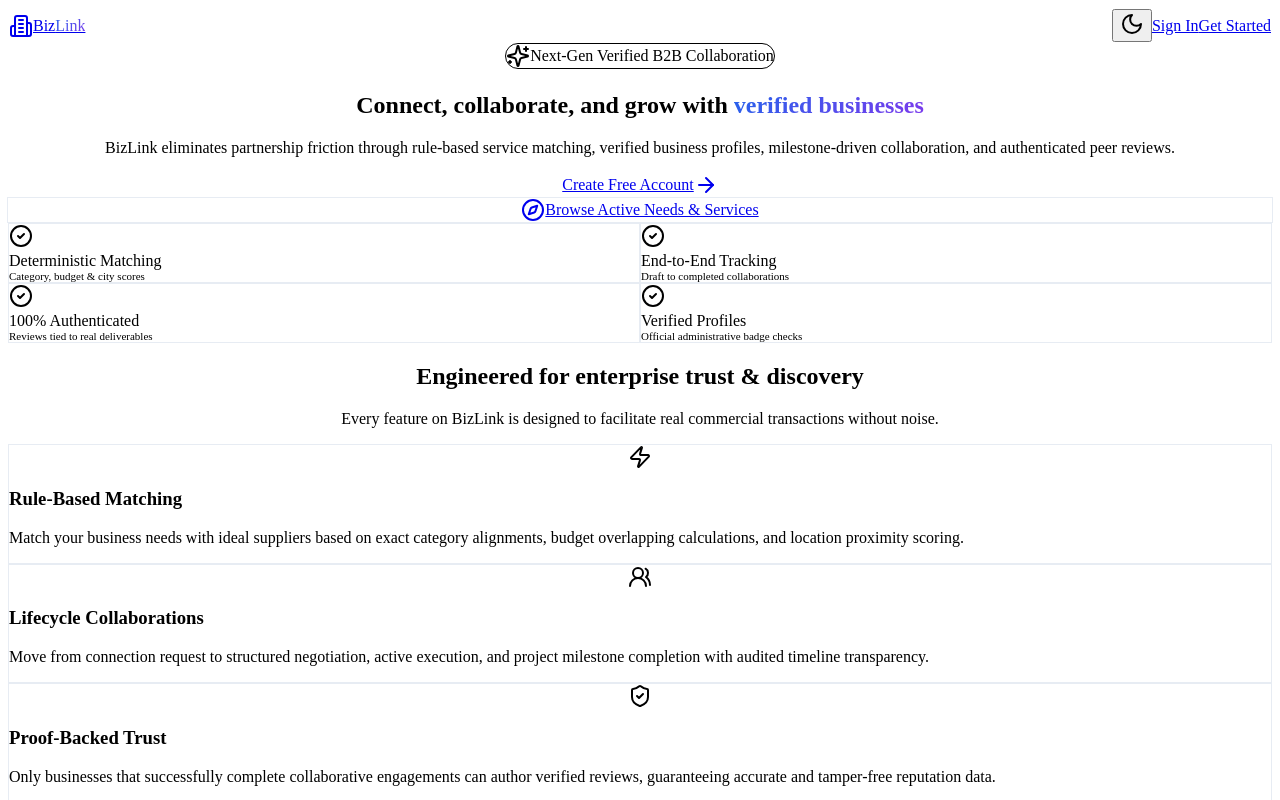
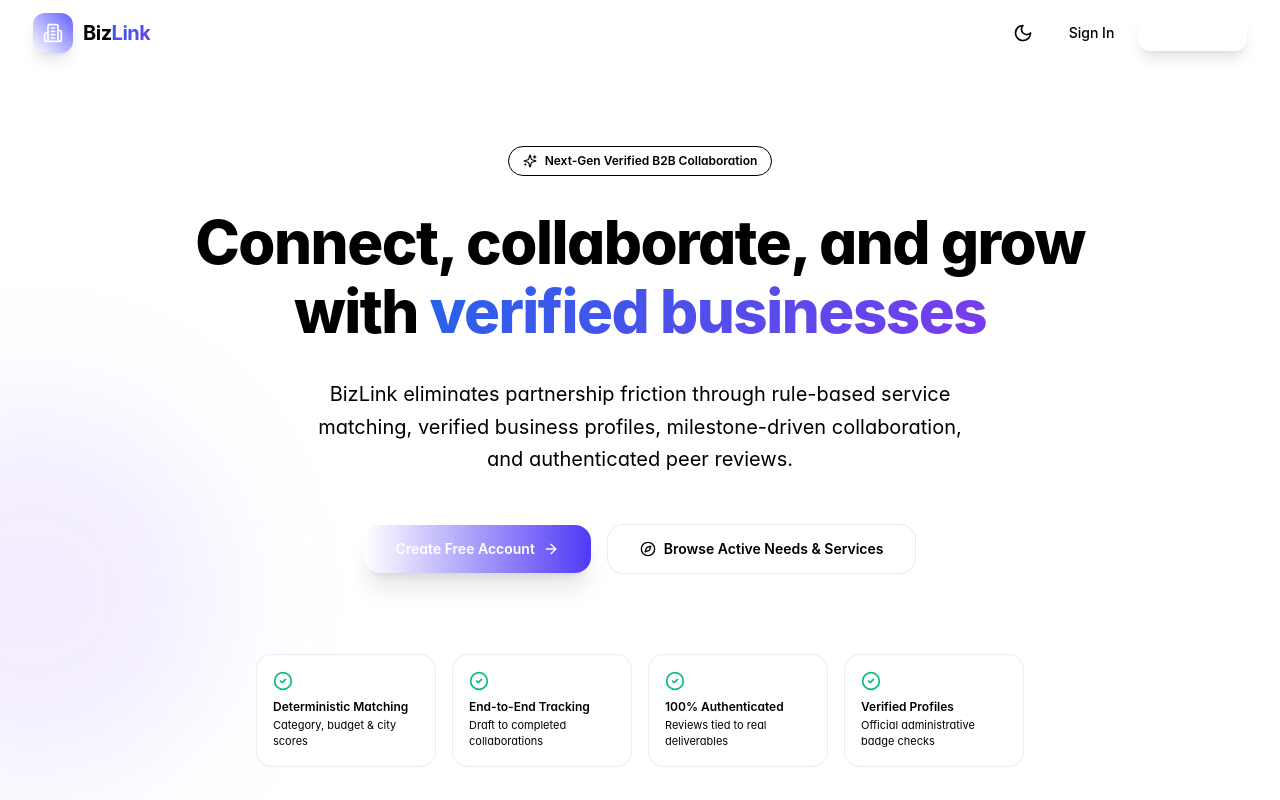
Before and after one commit to Harshul2827/BizLink, a React (Vite) app in the folder frontend/: page / in a window 1280 px wide. Shown: the top 800 px of the page. Built offline with nearby package versions, Linux system fonts and the light colour scheme.

Commit message:
after vite dependency update

```diff
--- a/frontend/package.json
+++ b/frontend/package.json
@@ -18,7 +18,8 @@
     "tailwind-merge": "^2.2.2"
   },
   "devDependencies": {
-    "@vitejs/plugin-react": "^4.2.1",
+    "@tailwindcss/vite": "^4.3.3",
+    "@vitejs/plugin-react": "^6.1.2",
     "autoprefixer": "^10.4.18",
     "postcss": "^8.4.35",
     "tailwindcss": "^4.3.3",
--- a/frontend/src/index.css
+++ b/frontend/src/index.css
@@ -1,6 +1,4 @@
-@tailwind base;
-@tailwind components;
-@tailwind utilities;
+@import "tailwindcss";
 
 @layer base {
   :root {
--- a/frontend/vite.config.js
+++ b/frontend/vite.config.js
@@ -1,9 +1,10 @@
 import { defineConfig } from 'vite';
 import react from '@vitejs/plugin-react';
+import tailwindcss from '@tailwindcss/vite';
 
 // https://vitejs.dev/config/
 export default defineConfig({
-  plugins: [react()],
+  plugins: [react(), tailwindcss()],
   server: {
     port: 5173,
     proxy: {
```
Also changed, not shown: 1 other file (tests, documents, lock files or other folders).
